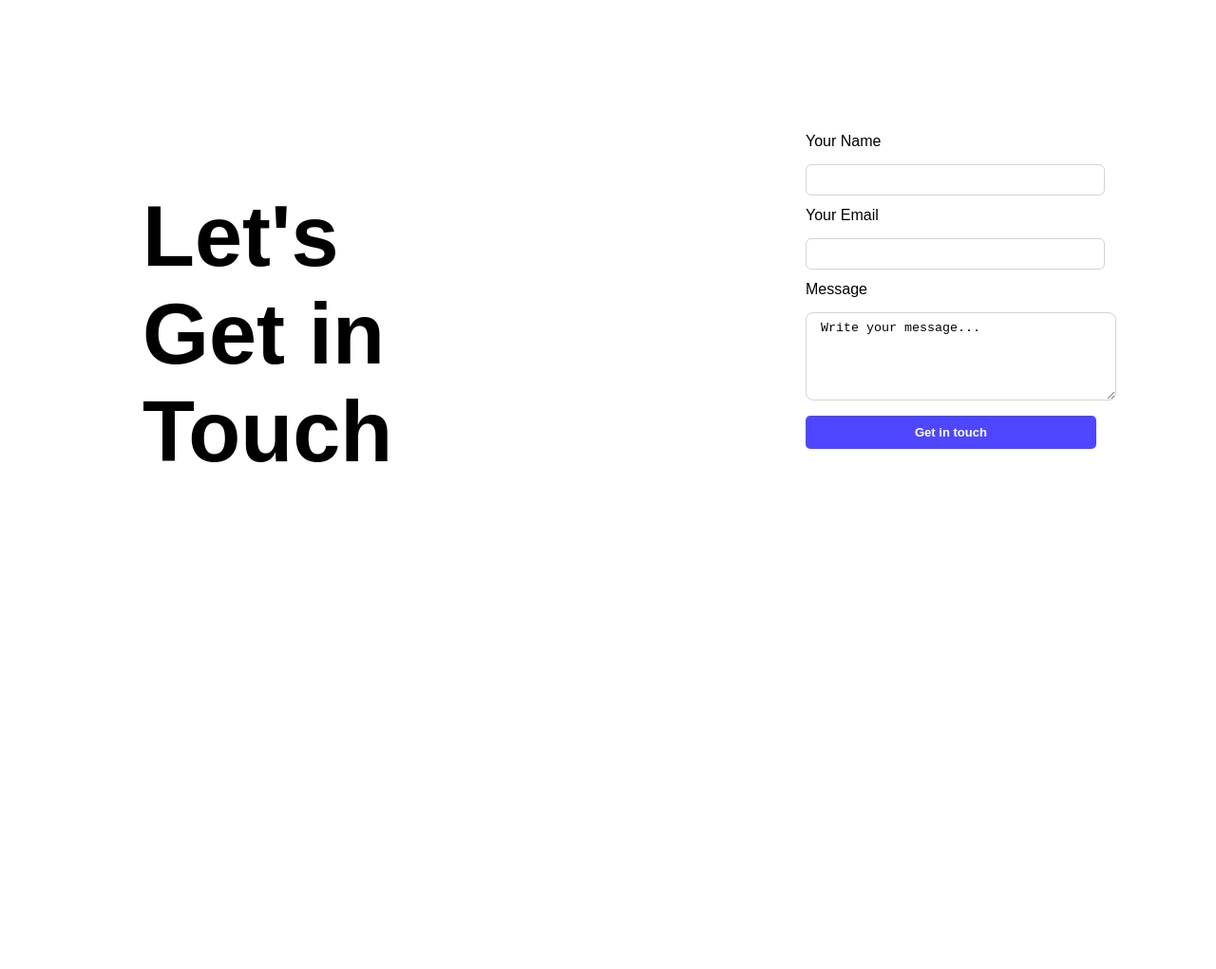
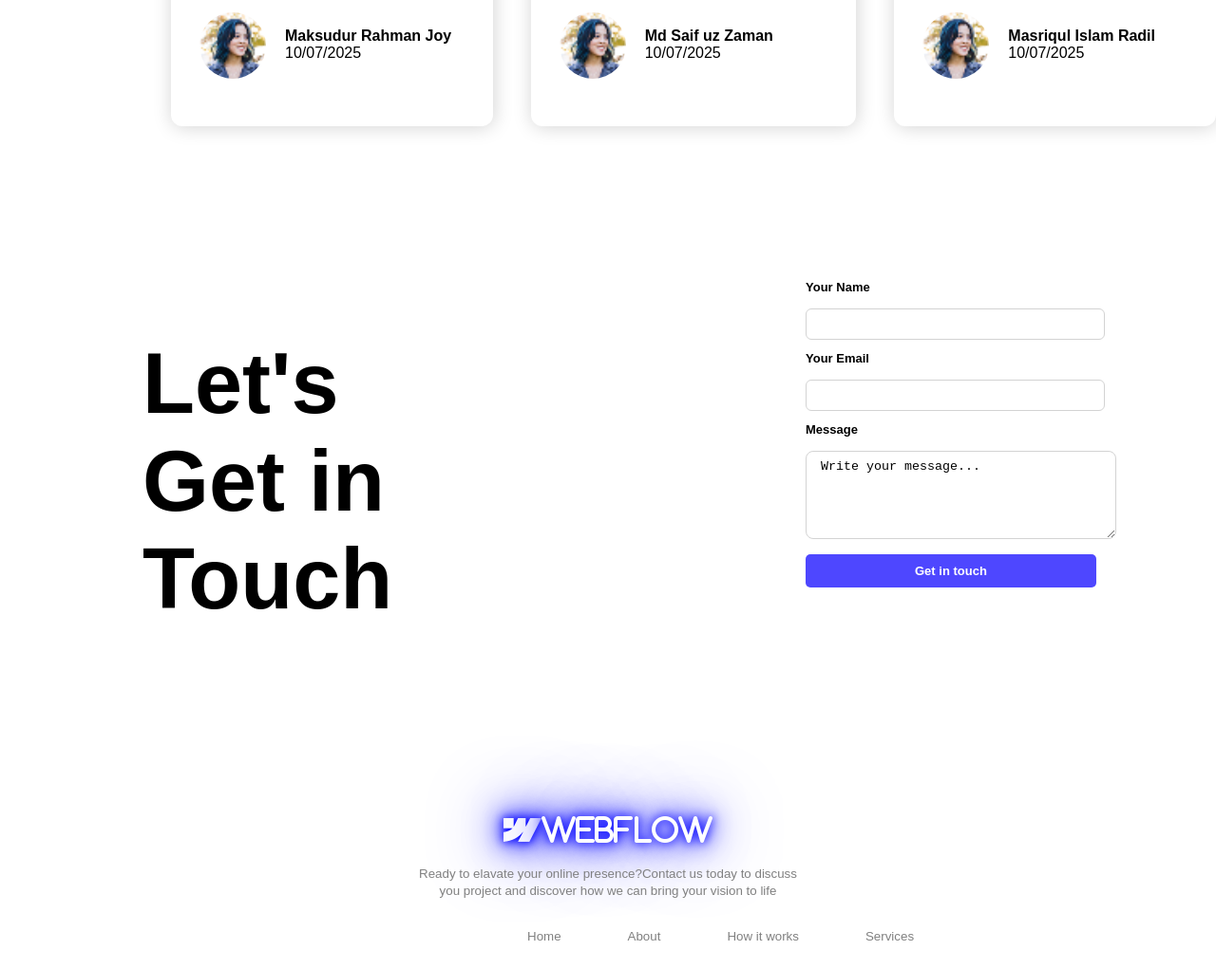
Before and after one commit to Masriq-Radil/my-first-assignment, a plain HTML site: page index.html in a window 1280 px wide. Shown: the part 1779-2800 px from the top of the page at 95% size. Before the commit the page ends 2360 px from the top, so only its background shows below. Drawn offline with Linux system fonts and the light colour scheme.

Commit message:
final commit

```diff
--- a/index.html
+++ b/index.html
@@ -8,13 +8,13 @@
     <link rel="shortcut icon" href="favicon.png" type="image/x-icon">
     <script src="https://kit.fontawesome.com/6425ba8394.js" crossorigin="anonymous"></script>
     <link rel="stylesheet" href="style.css">
-    <title>Webflex agencies website</title>
+    <title>Webflow agencies website</title>
 </head>
 <body>
     <header class="header-section">
         <nav class="nav-section">
             <div class="logo-tittle">
-               <h3 class="fa-brands fa-webflow"> Webflex</h3>
+               <h3 class="fa-brands fa-webflow"> Webflow</h3>
             </div>
             <div class="signup-area">
                 <input class="search-area" type="search" placeholder="Search here...">
@@ -23,7 +23,7 @@
         </nav>
         <section class="head-tittle-area">
         <div class="tittle-description">
-            Let's create your brand with <span class="name-decoration">Webflex</span> .Add new things.<br>Create your own famous brand with us.
+            Let's create your brand with <span class="name-decoration">Webflow</span> .Add new things.<br>Create your own famous brand with us.
             <div><button class="btn-primary focus-btn" type="button">Stay Focused</button></div>
         </div>
         </section>
@@ -39,7 +39,7 @@
                 <img src="Assets/wc-mini.png" alt="">
             </div>
         </section>
-        <section class="user-info-area">
+        <section class="productive-user-area">
             <h3>Joined thousands of productive users</h3>
             <div class="user-details">
                <div>
@@ -96,9 +96,18 @@
             </div>
         </section>
     </main>
-    <footer>
-
+    <footer class="footer-area">
+        <div class="footer-tittle">
+            <div><h1 class="fa-brands fa-webflow name-decoration">WEBFLOW</h1></div>
+            <small>Ready to elavate your online presence?Contact us today to discuss<br>you project and discover how we can bring your vision to life</small>
+        </div>
+        <div class="options">
+            <a target="_blank" href=""><small>Home</small></a>
+            <a target="_blank" href=""><small>About</small></a>
+            <a target="_blank" href=""><small>How it works</small></a>
+            <a target="_blank" href=""><small>Services</small></a>
+        </div>
+        <p class="footer-tittle"><small>All @Copyrights reserve to webflex</small></p>
     </footer>
 </body>
-
 </html>
--- a/style.css
+++ b/style.css
@@ -7,10 +7,11 @@ body{
 .logo-tittle h3{
     color: #4E47FF;
     font-size: 20px;
+    padding-left: 40px;
 }
 .header-section{
     background-image: url("Assets/Hero-bg.png");
-    max-height: 680px;
+    height: 690px;
     max-width: 100%;
 }
 .nav-section{
@@ -45,7 +46,7 @@ body{
 }
 .head-tittle-area{
     padding-left: 20px;
-    padding-top: 190px;
+    padding-top: 240px;
     padding-bottom: 120px;
 
 }
@@ -85,16 +86,17 @@ h2{
     transform: rotateY(360deg);
     transition: 2s;
 }
-.user-info-area{
+.productive-user-area{
     margin-top: 100px;
-    background-color: #bab9f3;
     padding-top: 35px;
     padding-bottom: 55px;
     margin-left: 180px;
     margin-right: 126px;
     border-radius: 20px;
+    background-color: #b0adff ;
+
 }
-.user-info-area h3{
+.productive-user-area h3{
     padding-bottom: 20px;
     text-align: center;
     font-size: 25px;
@@ -139,6 +141,8 @@ h2{
     padding-bottom: 20px;
 }
 .user-img img{
+    height: 70px;
+    width: 70px;
     border-radius: 50%;
 }
 .user-comments:hover{
@@ -158,6 +162,8 @@ h2{
     padding-bottom: 20px;
 }
 .label-tittle{
+    font-size: 13px;
+    font-weight: 550;
     padding-top: 12px;
     padding-bottom: 15px;
 }
@@ -185,3 +191,25 @@ h2{
     font-size: 90px;
     margin-top: 90px;
 }
+.footer-area{
+    background-color: #FFFFFF;
+    margin-top: 100px;
+}
+.footer-tittle{
+    text-align: center;
+
+}
+.footer-tittle small{
+    color: gray;
+}
+.options{
+    display: flex;
+    text-align: center;
+    padding: 30px 50px;
+    gap: 70px;
+    margin-left: 505px;
+}
+.options a{
+    text-decoration: none;
+    color: grey;
+}
```
Also changed, not shown: 1 other file.
